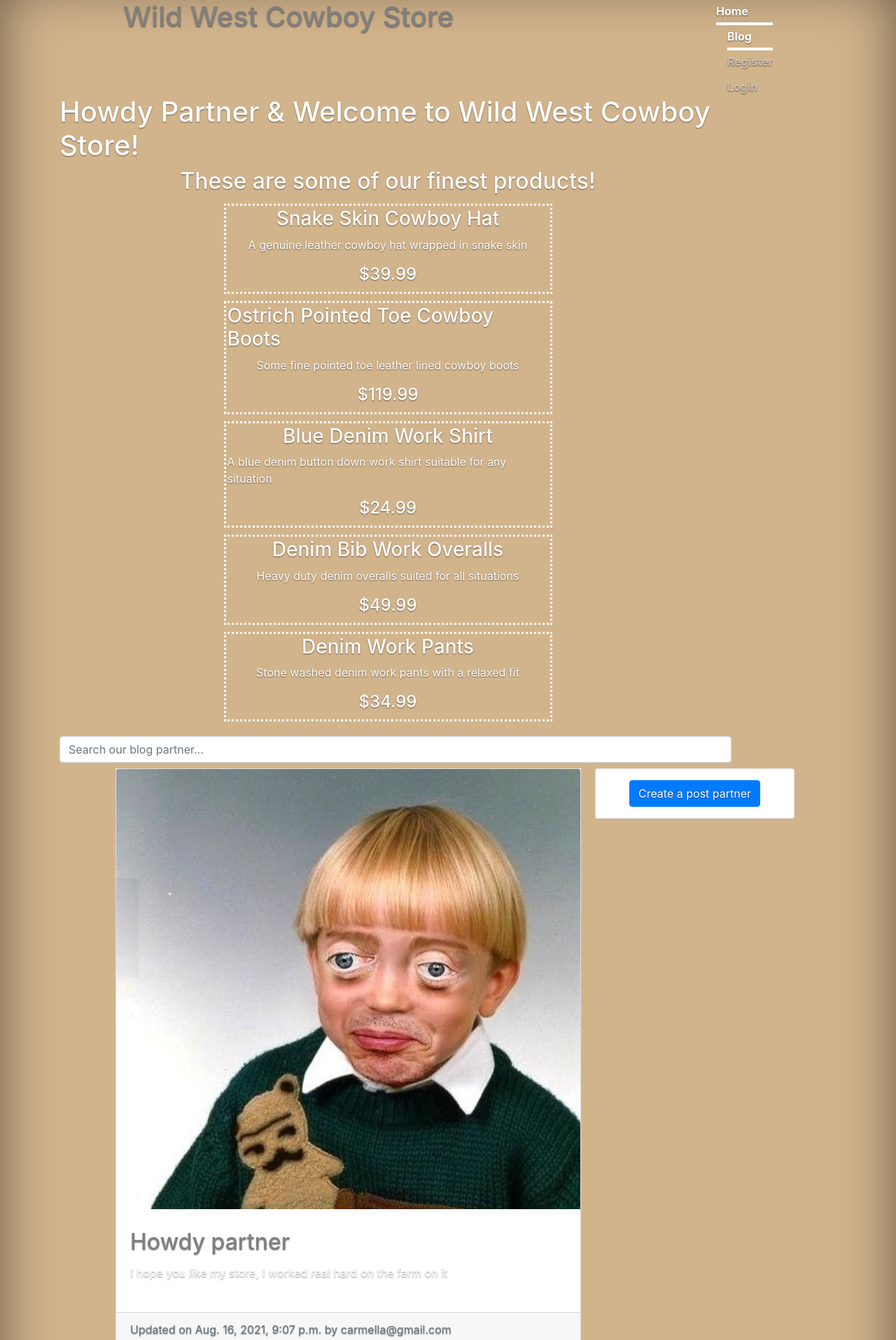
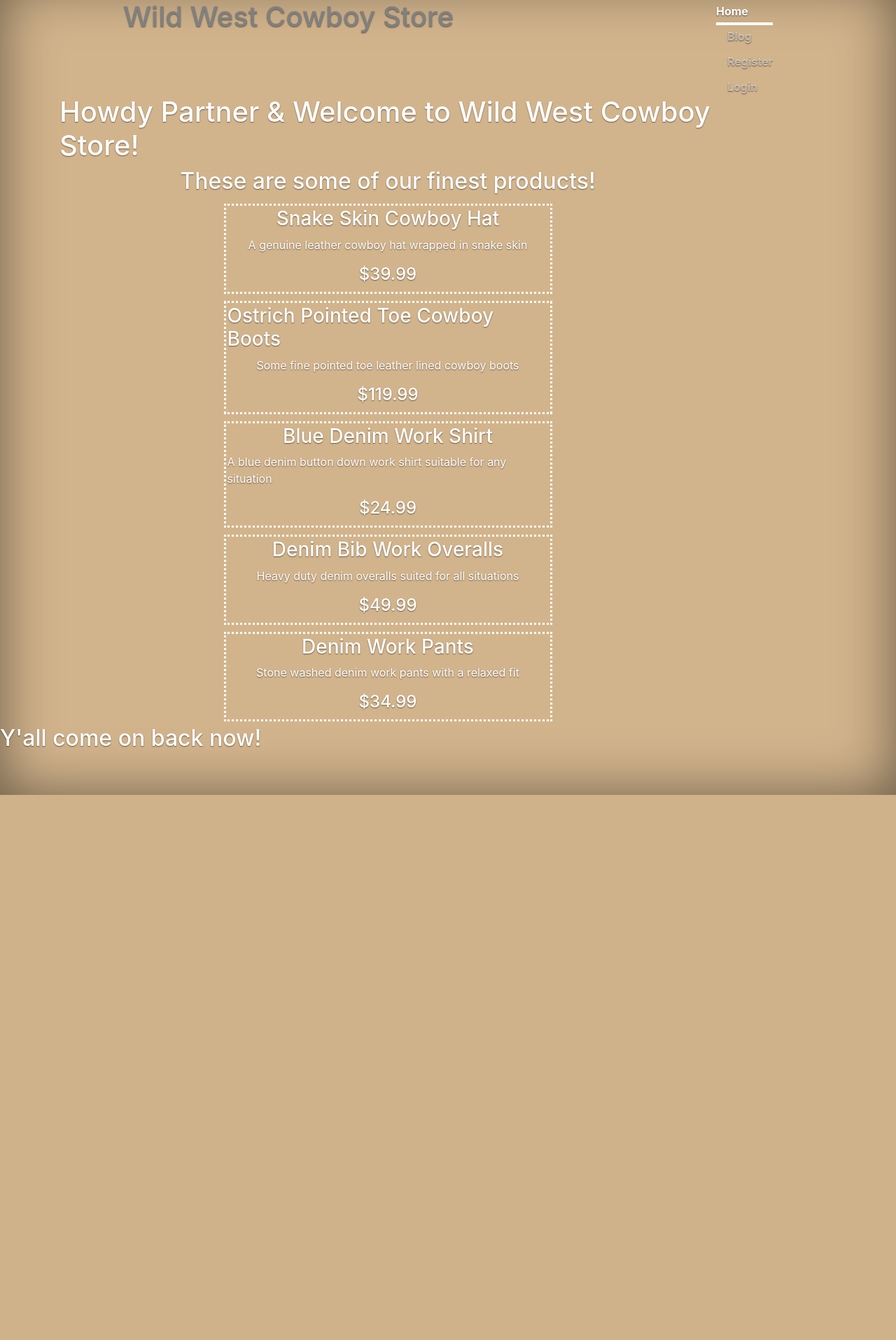
Before and after one commit to Earthman12/wild_west_cowboy_store_site, a Django app: page / in a window 1280 px wide. Shown: the part 24-1939 px from the top of the page at 70% size. After the commit the page ends 1160 px from the top, so only its background shows below. Run offline with Django 3.2, Linux system fonts and the light colour scheme; data comes from the database, SQL or seed files in the repository; both versions use the stored data as it was after the commit; some libraries are stand-ins or nearby versions.

Commit message:
Blog has its own view and page

```diff
--- a/blog/views.py
+++ b/blog/views.py
@@ -46,6 +46,7 @@ def blog_home_view(request):
     context['blog_posts'] = blog_posts
 
     return render(request, "blog/blog_home.html", context)
+
 
 
 def create_blog_view(request):
--- a/store_front/templates/store_front/store_home.html
+++ b/store_front/templates/store_front/store_home.html
@@ -65,57 +65,6 @@
         {%  endfor %}
     </div>
 
-    <!-- Search bar for blog posts -->
-    <div class = "search-bar mt-sm-2 mr-2">
-        <form method = "get">
-            <!-- The 'name' is q as referred to in the 'store_home' view. The search function is made the in the 'blog' view and called in the 'store_front' view -->
-            <input type = "text" class = "form-control" name = "q" id = "id_q" placeholder="Search our blog partner...">
-        </form>
-    </div>
-    <!-- End Search bar for blog posts -->
-
-    <div class = "row">
-        <!-- Blog feed -->
-        <div class = "left-column col-lg-7 offset-lg-1">
-            <!-- Top 'create post' bar -->
-            <!-- This is the top bar if the screen size is small because of 'd-lg-none' meaning if the screen size is large or bigger this whole div will disappear -->
-            <div class = "d-lg-none mb-3">
-                <div class = "card m-auto d-flex flex-column p-3">
-                    <p class = "m-auto"><a class = "btn btn-primary" href = "{% url 'blog:create' %}">Create a post partner</a></p>
-                </div>
-            </div>
-            <!-- End Top 'create post' bar -->
-
-            <!-- Blog posts -->
-            {% if blog_posts %}<!-- If there are blog posts, display them -->
-                {% for post in blog_posts %}
-                    <div class = "blog-post-container">
-
-                        {% include 'blog/snippets/blog_post_snippet.html' with blog_post=post %}
-
-                    </div>
-                {% endfor %}
-
-            {% else %}<!-- Otherwise we do something else -->
-                <div class = "blog-post-container">
-                    {% include 'blog/snippets/blog_post_snippet.html' with query=query %}
-                </div>
-            {% endif %}
-            <!-- End Blog posts -->
-
-            <!-- Pagination -->
-            {% include 'blog/snippets/blog_post_pagination.html' with blog_posts=blog_posts %}
-        </div>
-        <!-- End Blog feed -->
-
-        <!-- Right 'create post' column -->
-        <div class = "right-column col-lg-3 d-lg-flex d-none flex-column">
-            <div class = "card create-post-bar d-flex flex-column p-3">
-                <p class = "m-auto"><a class = "btn btn-primary" href = "{% url 'blog:create' %}">Create a post partner</a></p>
-            </div>
-        </div>
-        <!-- End Right 'create post' column -->
-    </div>
 </div>
 
 {% endblock content %}
--- a/store_front/views.py
+++ b/store_front/views.py
@@ -1,13 +1,7 @@
 from django.shortcuts import render
-from operator import attrgetter
-from django.core.paginator import EmptyPage, PageNotAnInteger, Paginator
 
 from store_front.models import Product
-from blog.models import BlogPost
-from blog.views import get_blog_queryset
 
-#   Constant we define, is 1 for testing
-BLOG_POSTS_PER_PAGE = 5
 
 # Create your views here.
 
@@ -19,32 +13,4 @@ def store_home_view(request):
     products = Product.objects.all()
     context['products'] = products
 
-    #   Functionality to accept a query as input
-    query = ""
-    #   If it is a get request
-    if request.GET:
-        #   Search for the parameter 'q'. This will get the value of 'q', if it is nothing, give it default value of nothing ''. Prevents issues with empty parameters from the url
-        query = request.GET.get('q', '')
-        #   Whether or not we have/find parameter 'q' we return it to the template to display in the search bar
-        context['query'] = str(query)
-
-    #   Query all the blog posts but we want to sort them. This line is going to query all the blog_posts and then sort the list based on the key 'date_updated' and then it will reverse it so the newest post will be at the top
-    blog_posts = sorted(get_blog_queryset(query), key = attrgetter('date_updated'), reverse = True)
-    #context['blog_posts'] = blog_posts
-
-    #   Pagination, the structure of it will usually be the same for most sites. Only changes are the parameter names and the query set that is passed to the input of the paginator
-    #   Get the property 'page' and set a default value of 1
-    page = request.GET.get('page', 1)
-    #
-    blog_posts_paginator = Paginator(blog_posts, BLOG_POSTS_PER_PAGE)
-
-    try:
-        blog_posts = blog_posts_paginator.page(page)
-    except PageNotAnInteger:
-        blog_posts = blog_posts_paginator.page(BLOG_POSTS_PER_PAGE)
-    except EmptyPage:
-        blog_posts = blog_posts_paginator.page(blog_posts_paginator.num_pages)
-
-    context['blog_posts'] = blog_posts
-
     return render(request, 'store_front/store_home.html', context)
--- a/templates/snippets/header.html
+++ b/templates/snippets/header.html
@@ -92,7 +92,7 @@
                 {% if request.user.is_authenticated %}
                     <p>
                         <a class="nav-link active" href = "{% url 'home' %}">Home</a>
-                        <a class="nav-link active" href = "{% url 'blog:blog_home' %}">Blog</a>
+                        <a class="nav-link" href = "{% url 'blog:blog_home' %}">Blog</a>
                         <a class="nav-link" href = "{% url 'account' %}">Account</a>
                         <a class="nav-link" href = "{% url 'logout' %}">Logout</a>
                     </p>
@@ -100,7 +100,7 @@
                 {% else %}
                     <p>
                         <a class="nav-link active" href = "{% url 'home' %}">Home</a>
-                        <a class="nav-link active" href = "{% url 'blog:blog_home' %}">Blog</a>
+                        <a class="nav-link" href = "{% url 'blog:blog_home' %}">Blog</a>
                         <a class="nav-link" href = "{% url 'register' %}">Register</a>
                         <a class="nav-link" href = "{% url 'login' %}">Login</a>
                     </p>
```
Also changed, not shown: blog/templates/blog/blog_home.html (+52 -1 lines), db.sqlite3.
